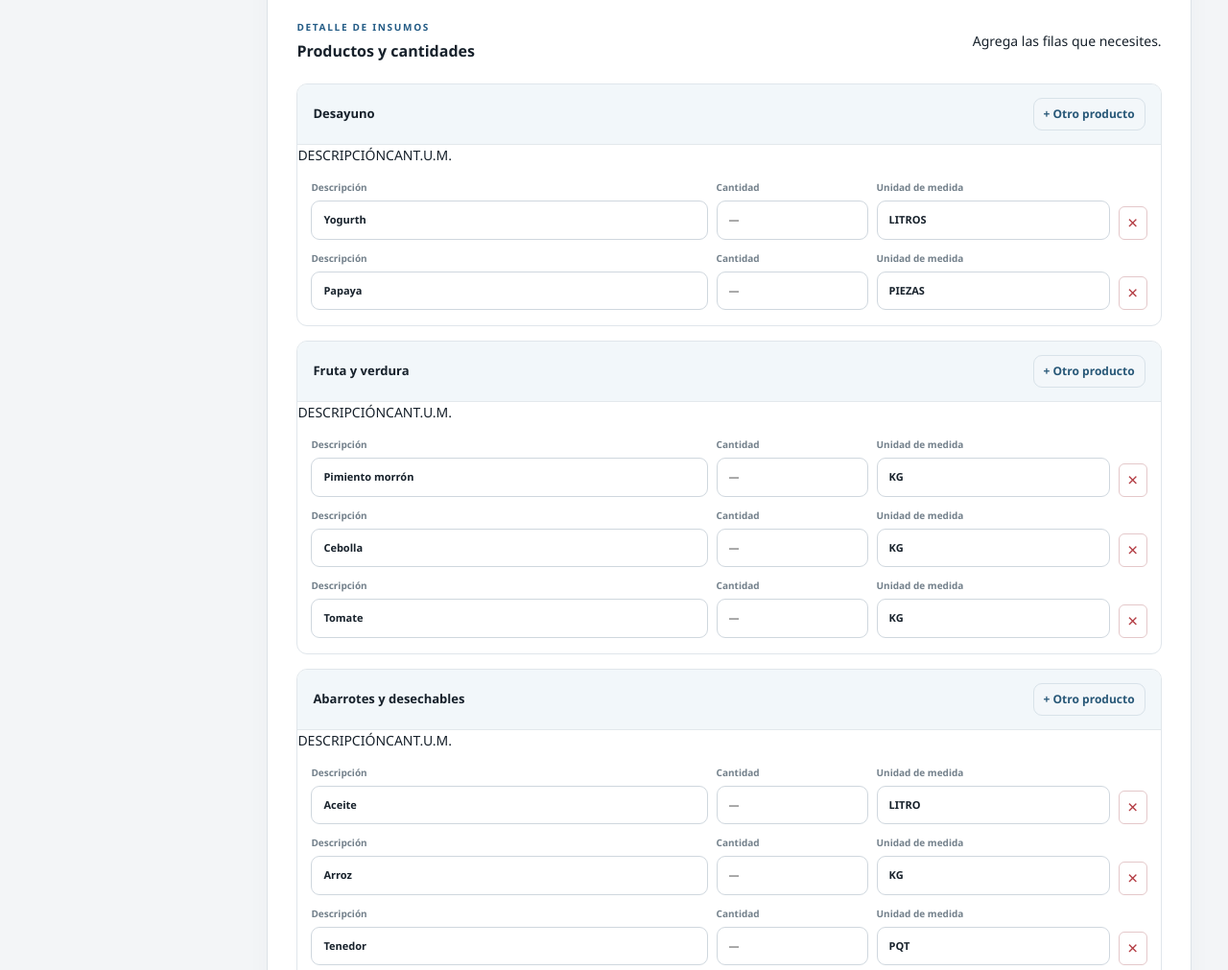
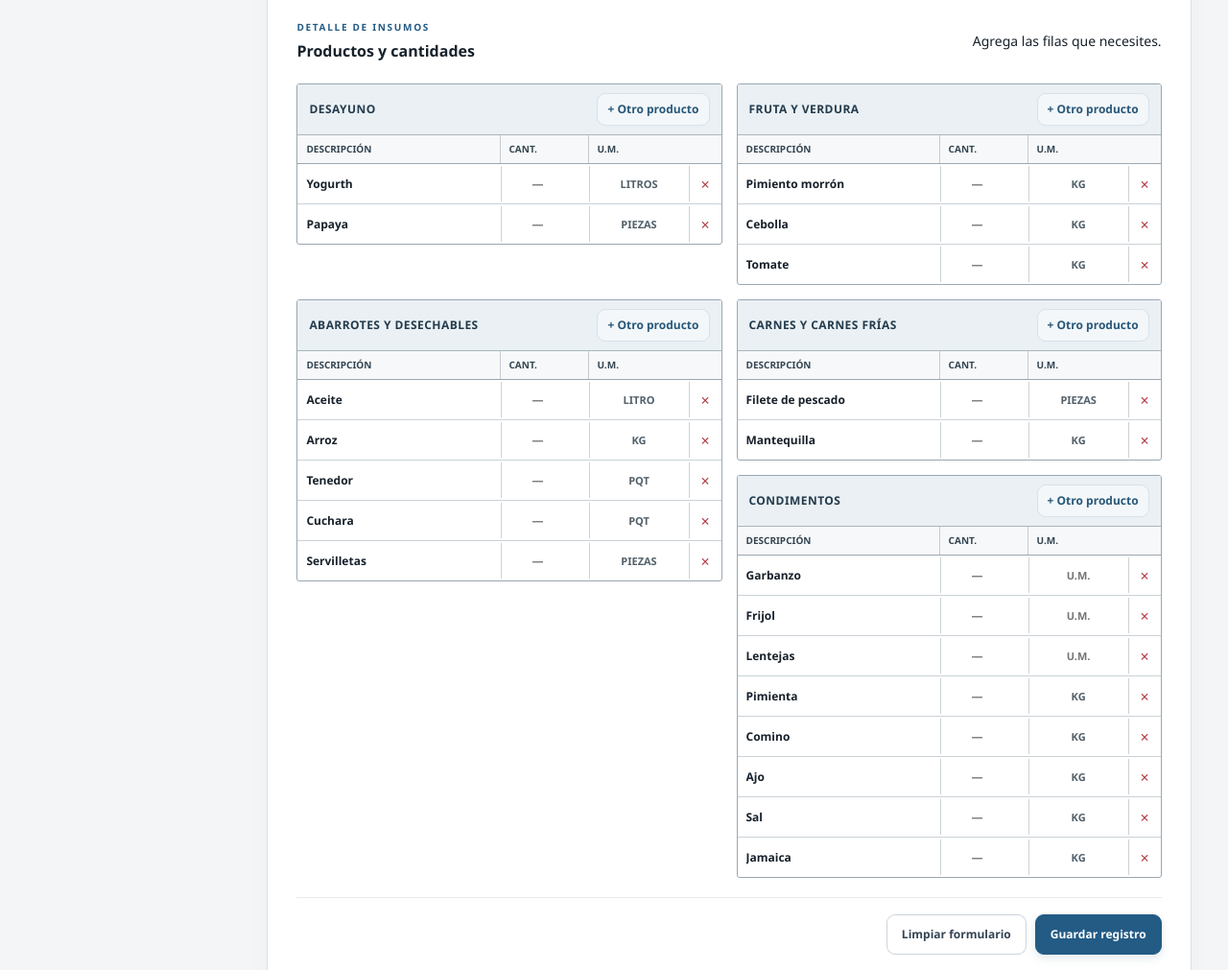
Before and after one commit to JEEM244/YEXCEL, a website: page index.html in a window 1280 px wide. Shown: the part 817-1828 px from the top of the page at 96% size. Drawn offline with Linux system fonts and the light colour scheme.

Commit message:
Replica tablas de la hoja física en la captura manual

```diff
--- a/css/food-log.css
+++ b/css/food-log.css
@@ -30,3 +30,26 @@
 .record-card:hover{border-color:#b9cedd;box-shadow:0 5px 14px #203b5009}
 .export-panel>p{max-width:780px}
 @media(max-width:720px){.topbar{padding:19px;border-radius:13px}.nav-link{width:auto;flex:1 1 auto;justify-content:center}.sidebar nav{display:flex}.sidebar{gap:12px}.stat-card:after{width:54px;height:54px;right:-16px;top:-14px}}
+
+/* Captura que replica las tablas impresas del formato físico */
+.paper-table{border:1px solid #9aa7b1;border-radius:3px;overflow:hidden;background:#fff}
+.paper-table .group-heading{background:#eaf0f4;border-bottom:1px solid #aab6bf;padding:9px 12px}
+.paper-table .group-heading h3{font-size:12px;text-transform:uppercase;letter-spacing:.45px;color:#243b4c}
+.paper-columns{display:grid;grid-template-columns:minmax(0,1fr) 92px 104px 34px;background:#f7f8f9;border-bottom:1px solid #9aa7b1;font-size:10px;font-weight:800;color:#344653}
+.paper-columns span{padding:7px 9px;border-right:1px solid #c4ccd2}
+.paper-columns span:last-child{border-right:0}
+.paper-table .line-list{padding:0;gap:0}
+.paper-row{grid-template-columns:minmax(0,1fr) 92px 104px 34px;gap:0;align-items:stretch;min-height:37px;border-bottom:1px solid #cbd2d7}
+.paper-row:last-child{border-bottom:0}
+.paper-row label{display:block;min-width:0}
+.paper-row label span{display:none}
+.paper-row input{height:100%;min-height:37px;border:0;border-radius:0;padding:7px 9px;background:#fff;font-size:12px;box-shadow:none!important}
+.paper-row label+label{border-left:1px solid #cbd2d7}
+.paper-row .line-description{font-weight:600}
+.paper-row .line-quantity{text-align:center;font-weight:700;color:#1d5279}
+.paper-row .line-unit{text-align:center;text-transform:uppercase;color:#52606a;font-size:11px}
+.paper-row input:focus{background:#f0f8ff;border:1px solid #4785b1;outline:1px solid #4785b1;position:relative;z-index:1}
+.paper-row .remove-line{height:auto;border:0;border-left:1px solid #cbd2d7;border-radius:0;font-size:16px;background:#fff}
+.mobile-only{display:none}
+@media(min-width:1000px){.item-groups{grid-template-columns:repeat(2,minmax(0,1fr));align-items:start}.paper-table[data-category="abarrotes"]{grid-row:span 2}}
+@media(max-width:600px){.paper-columns{grid-template-columns:minmax(0,1fr) 62px 74px 30px}.paper-row{grid-template-columns:minmax(0,1fr) 62px 74px 30px}.paper-row input{padding:7px 5px;font-size:11px}.paper-row .line-unit{font-size:10px}.paper-row .remove-line{font-size:13px}}
```
